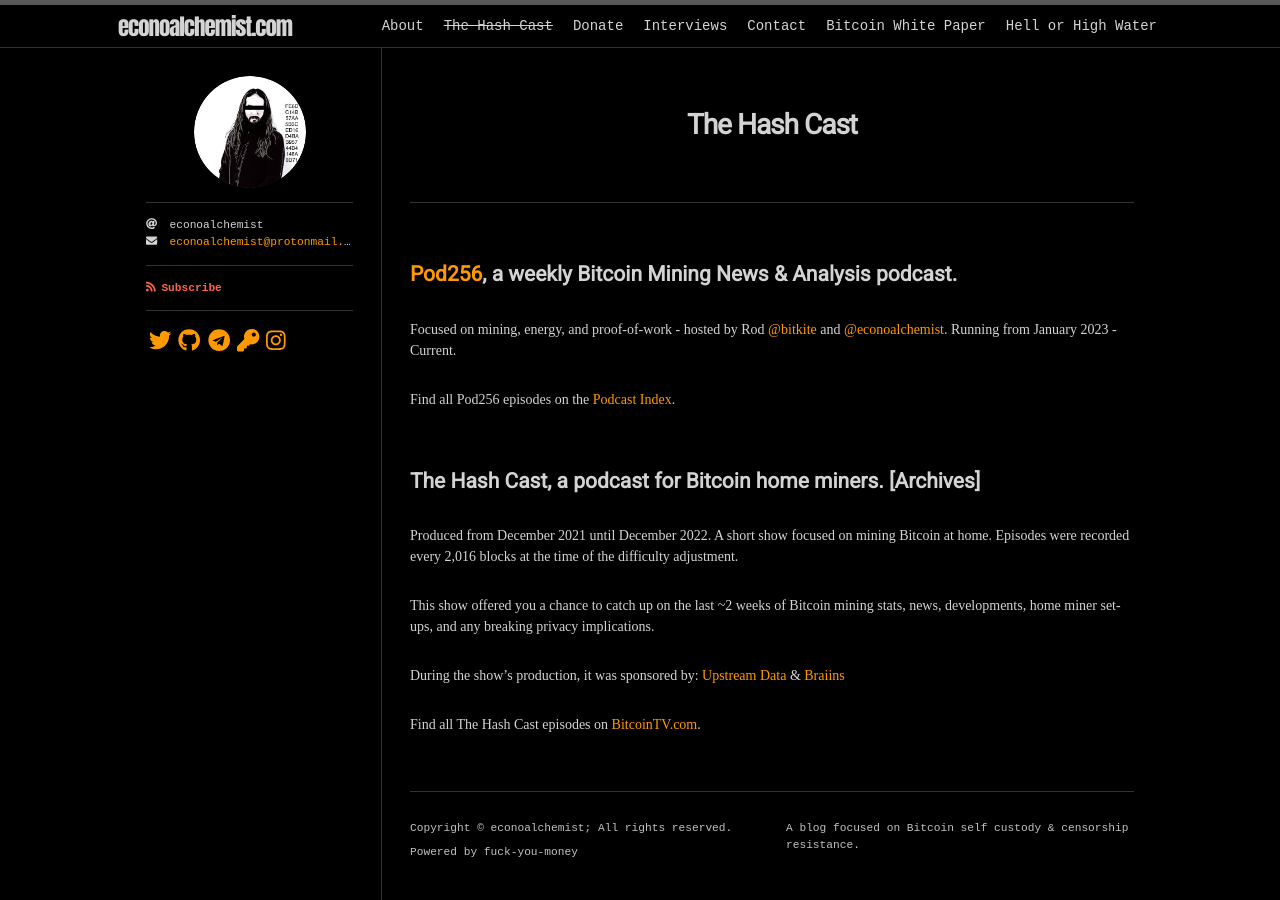
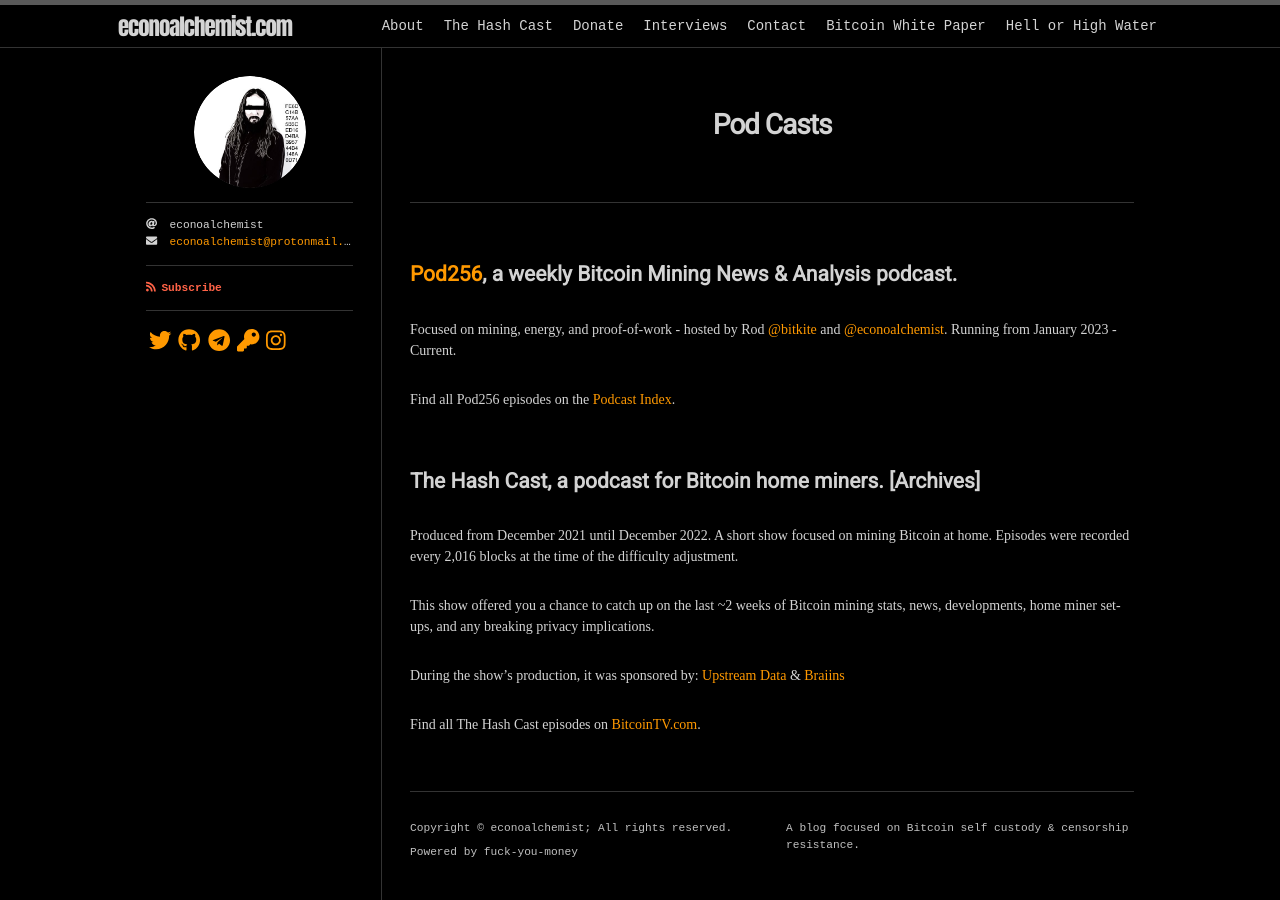
Before and after one commit to econoalchemist/econoalchemist.github.io, a Jekyll site: the page built from podcasts.md, in a window 1280 px wide. Built offline with Jekyll 4.4.1, drawn with Linux system fonts in a browser that asks for light colours; nearby versions of some CDN libraries; some web fonts are replaced.

Commit message:
Update podcasts.md

```diff
--- a/podcasts.md
+++ b/podcasts.md
@@ -1,7 +1,7 @@
 ---
 layout: page
-title: The Hash Cast
-permalink: /hashcast/
+title: Pod Casts
+permalink: /podcasts/
 ---
 ## [Pod256](https://www.twitter.com/pod256), a weekly Bitcoin Mining News & Analysis podcast.
 Focused on mining, energy, and proof-of-work - hosted by Rod [@bitkite](https://wwww.twitter.com/bitkite) and [@econoalchemist](https://www.twitter.com/econoalchemist). Running from January 2023 - Current.
```
